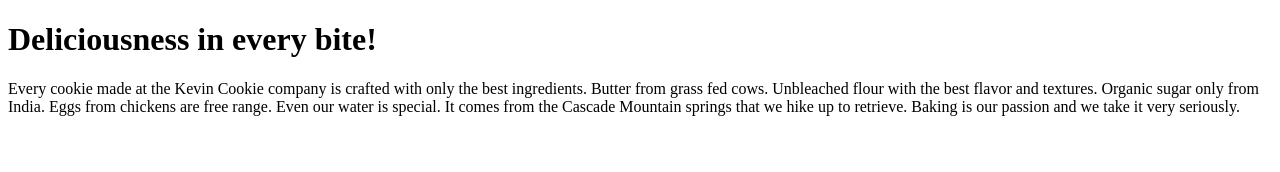
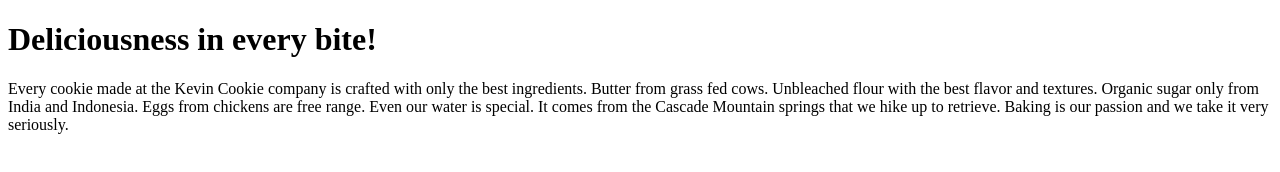
Before and after one commit to monicaprizca/MonicaGit, a plain HTML site: page index.htm in a window 1280 px wide. Drawn offline with Linux system fonts and the light colour scheme.

Commit message:
Update index.htm

```diff
--- a/index.htm
+++ b/index.htm
@@ -3,7 +3,7 @@
 <body>
 
 <h1>Deliciousness in every bite!</h1>
-<p>Every cookie made at the Kevin Cookie company is crafted with only the best ingredients. Butter from grass fed cows. Unbleached flour with the best flavor and textures. Organic sugar only from India. Eggs from chickens are free range. Even our water is special. It comes from the Cascade Mountain springs that we hike up to retrieve. Baking is our passion and we take it very seriously.</p>
+<p>Every cookie made at the Kevin Cookie company is crafted with only the best ingredients. Butter from grass fed cows. Unbleached flour with the best flavor and textures. Organic sugar only from India and Indonesia. Eggs from chickens are free range. Even our water is special. It comes from the Cascade Mountain springs that we hike up to retrieve. Baking is our passion and we take it very seriously.</p>
 
 </body>
 </html>
```
